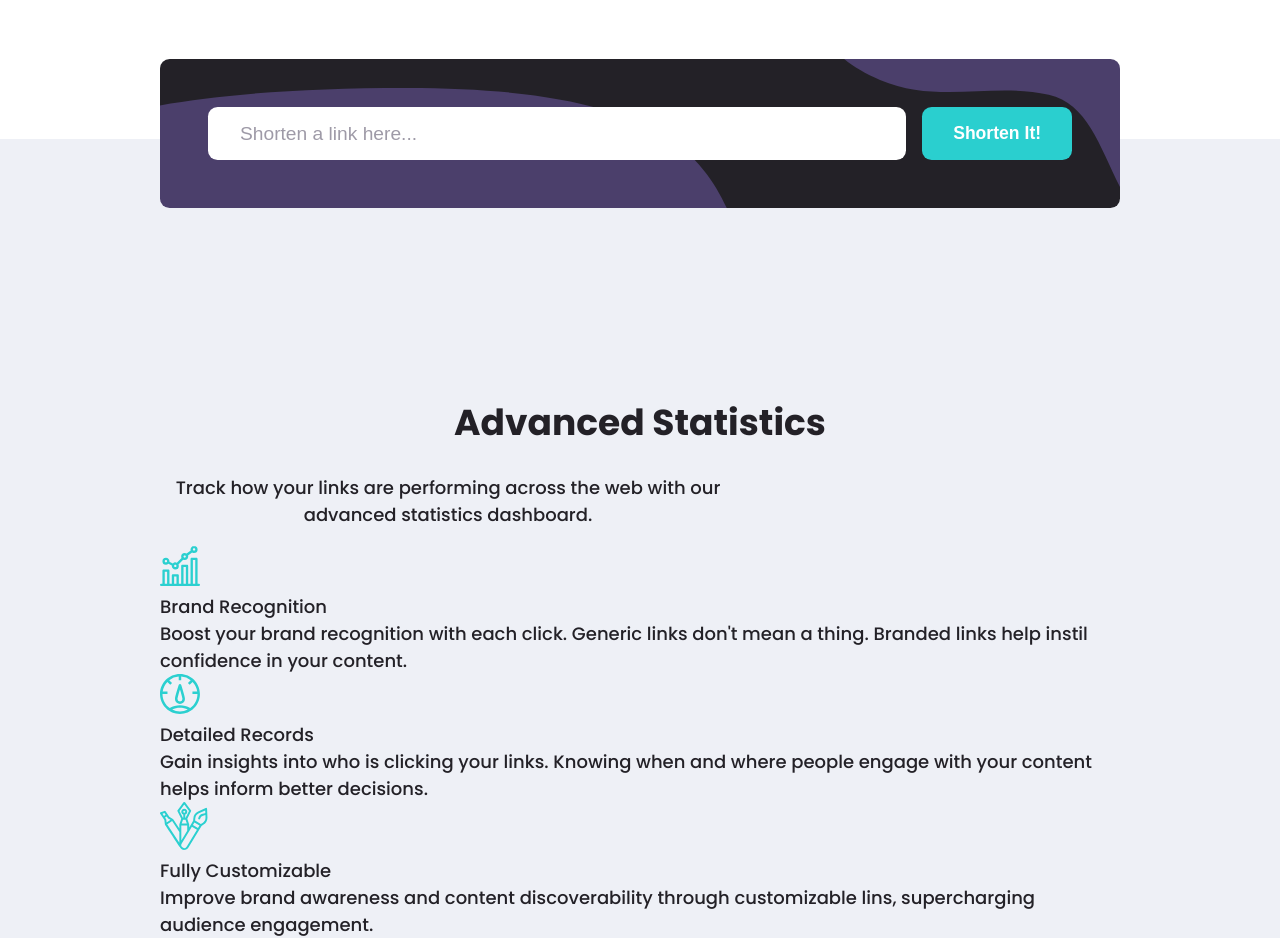
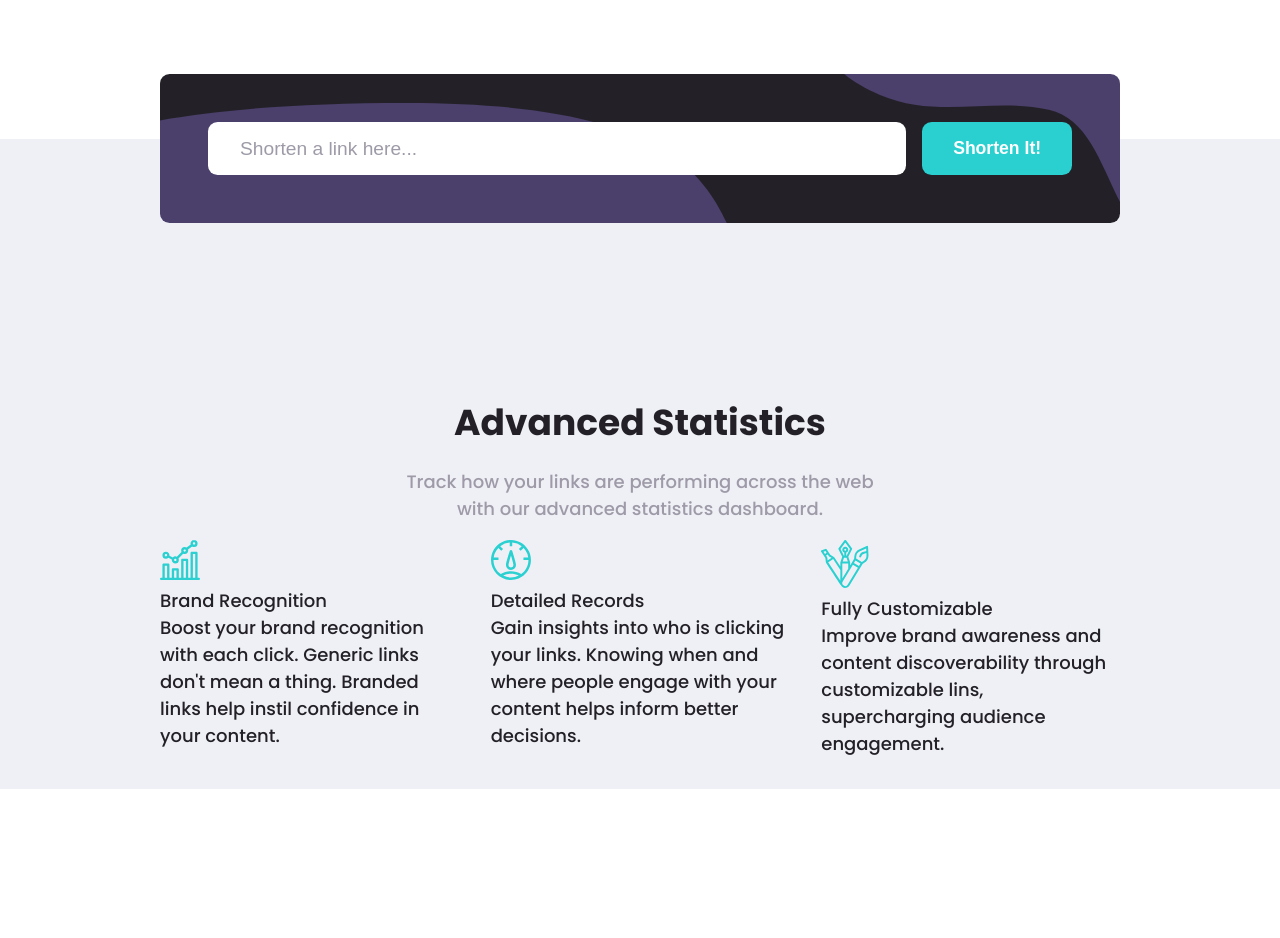
Before and after one commit to slekstut/url-shortening-api-master, a Vue app: page / in a window 1280 px wide. Shown: the part 720-1658 px from the top of the page. After the commit the page ends 1541 px from the top, so only its background shows below. Built offline with nearby package versions, Linux system fonts and the light colour scheme.

Commit message:
about page

```diff
--- a/src/views/About.vue
+++ b/src/views/About.vue
@@ -87,6 +87,8 @@ export default {
   .wrapper {
     width: 75%;
     margin: 0 auto;
+    margin-bottom: 2rem;
+    padding-bottom: 2rem;
     .shortener-container {
       max-height: 10rem;
       max-width: 75%;
@@ -142,9 +144,24 @@ export default {
       padding-top: 8rem;
       .text {
         margin-top: 8rem;
+        display: grid;
+        place-items: center;
         text-align: center;
+        h1 {
+          margin: 0;
+        }
         p {
-          width: 60%;
+          width: 50%;
+          color: $grayishViolet;
+        }
+      }
+      .box-container {
+        display: grid;
+        grid-template-columns: repeat(3, 1fr);
+        gap: 2rem;
+        .box-content {
+          display: flex;
+          flex-direction: column;
         }
       }
     }
```
